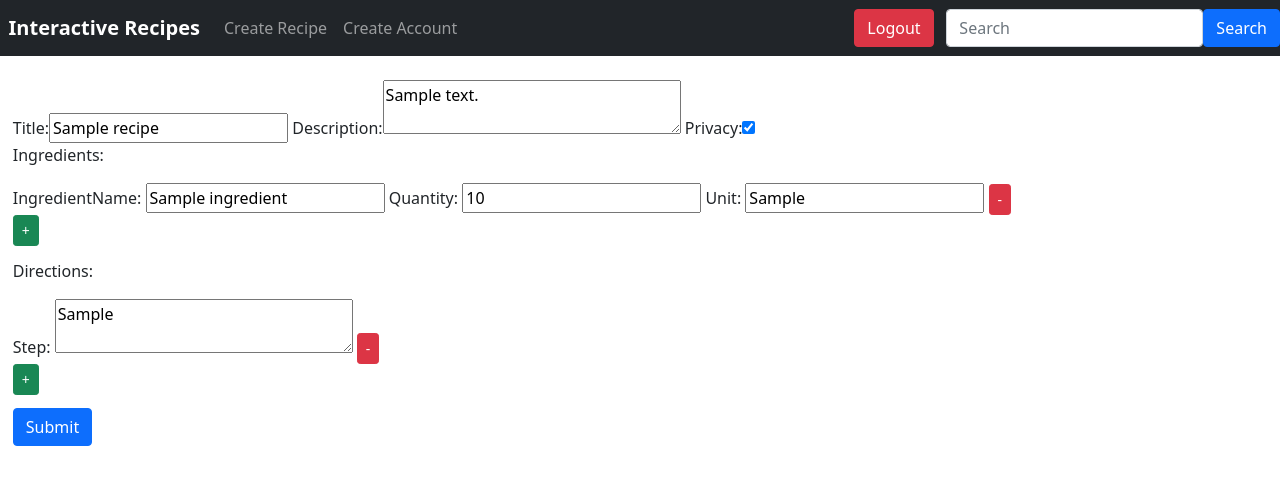
After one commit to Gregorio21/recipeInteractive, a Django app: page /editRecipe/1 in a window 1280 px wide. The commit adds this page. Shown: the top 485 px of the page. Run offline with Django 3.2, Linux system fonts and the light colour scheme; a user stored in the database is signed in; tables that the repository leaves empty hold one stand-in row (values such as "Sample post").

Commit message:
Numerous changes

```diff
--- a/mysite/CreateEditRecipe/urls.py
+++ b/mysite/CreateEditRecipe/urls.py
@@ -2,8 +2,14 @@ from django.urls import path
 from . import views
 
 urlpatterns = [
-    path('createRecipe', views.createRecipe,name="createRecipe"),
-    path('createAccount',views.createAccount,name="createAccount"),
-    path('',views.loginView),
+    path('createRecipe/', views.createRecipe,name="CreateRecipe"),
+    path('editRecipe/<int:id>', views.editRecipe,name="EditRecipe"),
+    path('createAccount/',views.createAccount,name="CreateAccount"),
+    path('',views.loginView,name="login"),
+    path('login',views.loginView,name="login2"),
+    path('logout', views.logout_view,name="logout"),
+    path('search/<str:search>', views.search,name="Search"),
+    path('search/', views.search,name="Search"),
+    path('viewRecipe/<int:id>',views.viewRecipe,name="ViewRecipe"),
 
 ]
--- a/mysite/CreateEditRecipe/views.py
+++ b/mysite/CreateEditRecipe/views.py
@@ -1,18 +1,27 @@
-from django.shortcuts import render, redirect
+from django.shortcuts import render, redirect, get_object_or_404, get_list_or_404
 
 # Create your views here.
+import logging
+from django.conf import settings
 from django.http import HttpResponse
-from .models import RecipeForm,IngredientForm,StepForm
-from django.contrib.auth import authenticate, login
+from django.http import HttpResponseRedirect
+from .models import RecipeForm,IngredientForm,StepForm,Recipe,Ingredient,Step
+from django.contrib.auth import authenticate, login, logout
 from django.contrib.auth.models import User
-from django.forms import formset_factory
+from django.forms import formset_factory, inlineformset_factory, modelformset_factory
+from django.contrib.auth.decorators import login_required
+fmt = getattr(settings, 'LOG_FORMAT', None)
+lvl = getattr(settings, 'LOG_LEVEL', logging.DEBUG)
+
+logging.basicConfig(format=fmt, level=lvl)
+
 
 def loginView(request):
     context = {}
     if request.POST:
         user = authenticate(username=request.POST['username'],password=request.POST['password'])
         login(request,user)
-        return redirect('createRecipe')
+        return redirect('CreateRecipe')
     return render(request,'login.html',context)
 
 def createAccount(request):
@@ -22,22 +31,119 @@ def createAccount(request):
         User.objects.create_user(request.POST['username'],request.POST['email'],request.POST['password'])
     return render(request,'createAccount.html',context)
 
+def logout_view(request):
+    logout(request)
+    return redirect("login")
+
+
+@login_required
 def createRecipe(request):
     context={}
     form = RecipeForm(request.POST or None)
-    num = 1
-    """if request.POST:
-        num = request.POST['count'] + 1"""
-    IngredientFormSet = formset_factory(IngredientForm,extra=num)
-    StepFormSet = formset_factory(StepForm)
+    IngredientFormSet = formset_factory(IngredientForm,can_delete=True,extra=0)
+    IngredientFormSet = IngredientFormSet(request.POST or None,prefix='Ingredient')
+    StepFormSet = formset_factory(StepForm,can_delete=True,extra=0)
+    StepFormSet = StepFormSet(request.POST or None,prefix='Step')
     context['form']= form
     context['Ingredients'] = IngredientFormSet
     context['Steps'] = StepFormSet
-    #need instance of user
-    """if form.is_valid():
-        form = form.save(commit=False)
-        form.UserId = 1
-        form = form.save()
-        id = form.pk
-        context['id'] = id"""
+    if request.method == "POST":
+        if form.is_valid():
+            form2 = form.save(commit=False)
+            form2.UserId = request.user
+            form2.save()
+        count = 1
+        for item in IngredientFormSet:
+            if item.is_valid():
+                #logging.debug(item.cleaned_data['Delete'])
+                if item.cleaned_data['DELETE'] == True:
+                    item = item.save(commit=False)
+                    if item.id: item.delete()
+                else:
+                    item = item.save(commit=False)
+                    item.RecipeId = form2
+                    item.IngredientOrder = count
+                    count += 1
+                    item.save()
+        count = 1
+        for item in StepFormSet:
+            if item.is_valid():
+                if item.cleaned_data['DELETE'] == True:
+                    item = item.save(commit=False)
+                    if item.id: item.delete()
+                else:
+                    item = item.save(commit=False)
+                    item.RecipeId = form2
+                    item.StepOrder = count
+                    count += 1
+                    item.save()
+        return HttpResponseRedirect("/editRecipe/%d"%form2.pk)
+
     return render(request,'createRecipe.html',context)
+
+@login_required
+def editRecipe(request,id=None):
+    context={}
+    obj = get_object_or_404(Recipe,id=id,UserId=request.user)
+    form = RecipeForm(request.POST or None,instance=obj)
+    IngredientFormSetFactory = modelformset_factory(Ingredient,form=IngredientForm,extra=0,can_delete=True)
+    StepFormSetFactory = modelformset_factory(Step,form=StepForm,extra=0,can_delete=True)
+    if request.method == "POST":
+        if form.is_valid():
+            form2 = form.save(commit=False)
+            form2.UserId = request.user
+            form2.save()
+        count = 1
+        IngredientFormSet2 = IngredientFormSetFactory(request.POST or None, request.FILES or None, prefix="Ingredient")
+        StepFormSet2 = StepFormSetFactory(request.POST or None, request.FILES or None,prefix="Step")
+        for item in IngredientFormSet2:
+            if item.is_valid():
+                if item.cleaned_data['DELETE'] == True:
+                    item = item.save(commit=False)
+                    if item.id: item.delete()
+                else:
+                    item = item.save(commit=False)
+                    item.RecipeId = form2
+                    item.IngredientOrder = count
+                    count += 1
+                    item.save()
+        count = 1
+        for item in StepFormSet2:
+            if item.is_valid():
+                if item.cleaned_data['DELETE'] == True:
+                    item = item.save(commit=False)
+                    if item.id: item.delete()
+                else:
+                    item = item.save(commit=False)
+                    item.RecipeId = form2
+                    item.StepOrder = count
+                    count += 1
+                    item.save()
+        #return HttpResponseRedirect("/editRecipe/%d"%form.pk)
+    Ingredients = Ingredient.objects.filter(RecipeId=obj)
+    Steps = Step.objects.filter(RecipeId=obj)
+    IngredientFormSet = IngredientFormSetFactory(prefix="Ingredient", queryset=Ingredients)
+    StepFormSet = StepFormSetFactory(prefix="Step", queryset=Steps)
+    context['form'] = form
+    context['Ingredients'] = IngredientFormSet
+    context['Steps'] = StepFormSet
+    return render(request,'createRecipe.html',context)
+
+@login_required
+def search(request):
+    context = {}
+    result = Recipe.objects.filter(Title__icontains=request.GET["search"])
+    #result = Recipe.objects.all()
+    context["results"] = result
+    return render(request,'search.html',context)
+
+@login_required
+def viewRecipe(request,id=None):
+    context = {}
+    currRecipe = Recipe.objects.filter(id=id)
+    Ingredients = Ingredient.objects.filter(RecipeId=currRecipe[0])
+    Steps = Step.objects.filter(RecipeId=currRecipe[0])
+    context["recipe"] = currRecipe
+    context["ingredients"] = Ingredients
+    context["steps"] = Steps
+    return render(request,'viewRecipe.html',context)
--- a/mysite/mysite/settings.py
+++ b/mysite/mysite/settings.py
@@ -29,6 +29,8 @@ ALLOWED_HOSTS = []
 
 
 # Application definition
+
+LOGIN_URL="login"
 
 INSTALLED_APPS = [
     'django.contrib.admin',
--- a/mysite/templates/createRecipe.html
+++ b/mysite/templates/createRecipe.html
@@ -1,24 +1,110 @@
 <!DOCTYPE html>
 <html lang="en">
-<head>
-    <meta charset="UTF-8">
-    <title>Title</title>
-</head>
-<body>
-<form method="post">
+<style>
+    #Step_forms {
+        padding-top: 1%;
+    }
+    #submit {
+        padding-top: 1%;
+    }
+</style>
+{% extends "header.html" %}
+{% block content %}
+<form method="POST">
     {% csrf_token %}
     {{form}}
     {{ Ingredients.management_form }}
-    {% for Ingredient in Ingredients.forms %}
-        <p>{{ Ingredient }}</p>
-    {% endfor %}
+    <div id="Ingredient_forms" name="Ingredient_forms">
+        <p>Ingredients: </p>
+        {% for Ingredient in Ingredients.forms %}
+            <div {% if Ingredient.Delete.value %} style="display: none" {% endif %}>
+                {{ Ingredient.IngredientName.label_tag }}
+                {{ Ingredient.IngredientName }}
+                {{ Ingredient.Quantity.label_tag }}
+                {{ Ingredient.Quantity }}
+                {{ Ingredient.Unit.label_tag }}
+                {{ Ingredient.Unit }}
+                <p style="display: none" name="Delete">{{ Ingredient.DELETE }}</p>
+                <p style="display: none" name="Delete">{{ Ingredient.id }}</p>
+                <input class="btn btn-danger delete-ingredient btn-sm" type="button" value="-">
+
+            </div>
+        {% endfor %}
+    </div>
+    <input type="button" class="btn btn-success btn-sm" value="+" id="add_more">
+    <div id="empty_form" style="display:none">
+        <div>
+            {{ Ingredients.empty_form.IngredientName.label_tag }}
+            {{ Ingredients.empty_form.IngredientName }}
+            {{ Ingredients.empty_form.Quantity.label_tag }}
+            {{ Ingredients.empty_form.Quantity }}
+            {{ Ingredients.empty_form.Unit.label_tag }}
+            {{ Ingredients.empty_form.Unit }}
+            <p style="display: none" name="Delete">{{ Ingredients.empty_form.DELETE }}</p>
+            <p style="display: none" name="Delete">{{ Ingredients.empty_form.id }}</p>
+            <input class="btn btn-danger delete-ingredient btn-sm" type="button" value="-">
+
+        </div>
+    </div>
     {{ Steps.management_form }}
-    {% for Step in Steps.forms %}
-        <p>{{ Step }}</p>
-    {% endfor %}
-    <br>
-    <br>{{ingredient}}
-    <p><input type="submit" value="Submit" name="commit" id="message_submit" /></p>
+    <div id="Step_forms">
+        <p>Directions: </p>
+        {% for Step in Steps.forms %}
+            <div {% if Step.Delete.value %} style="display: none" {% endif %}>
+                {{ Step.Step.label_tag }}
+                {{ Step.Step }}
+                <p style="display: none" name="Delete">{{ Step.DELETE }}</p>
+                <p style="display: none" name="Delete">{{ Step.id }}</p>
+                <input class="btn btn-danger delete-step btn-sm" type="button" value="-">
+            </div>
+        {% endfor %}
+    </div>
+    <div id="empty_form2" style="display:none">
+        <div>
+            {{ Steps.empty_form.Step.label_tag }}
+            {{ Steps.empty_form.Step }}
+            <p style="display: none" name="Delete">{{ Steps.empty_form.DELETE }}</p>
+            <p style="display: none" name="Delete">{{ Steps.empty_form.id }}</p>
+            <input class="btn btn-danger delete-step btn-sm" type="button" value="-">
+        </div>
+    </div>
+    <input type="button" class="btn btn-success btn-sm" value="+" id="add_more2">
+    <p id="submit"><input type="submit" value="Submit" class="btn btn-primary" name="commit" id="message_submit" /></p>
 </form>
-</body>
+<script>
+    $("#Ingredient_forms").on('click',".btn.btn-danger.delete-ingredient", function() {
+        var curr = $(this).parent()
+        curr.css("display", "none")
+        var del = curr.children().eq(6).children()
+        console.log(del)
+        del.prop('checked', true)
+        console.log(del)
+    });
+</script>
+<script>
+    $("#Step_forms").on('click',".btn.btn-danger.delete-step", function() {
+        var curr = $(this).parent()
+        curr.css("display", "none")
+        var del = curr.children().eq(2).children()
+        console.log(del)
+        del.prop('checked', true)
+        console.log(del)
+    });
+</script>
+<script>
+        $('#add_more').click(function() {
+            var form_idx = $('#id_Ingredient-TOTAL_FORMS').val();
+            $('#Ingredient_forms').append($('#empty_form').html().replace(/__prefix__/g, form_idx));
+            $('#id_Ingredient-TOTAL_FORMS').val(parseInt(form_idx) + 1);
+        });
+</script>
+<script>
+        $('#add_more2').click(function() {
+            var form_idx = $('#id_Step-TOTAL_FORMS').val();
+            $('#Step_forms').append($('#empty_form2').html().replace(/__prefix__/g, form_idx));
+            $('#id_Step-TOTAL_FORMS').val(parseInt(form_idx) + 1);
+
+        });
+</script>
+{% endblock %}
 </html>
--- /dev/null
+++ b/mysite/templates/header.html
@@ -0,0 +1,63 @@
+<!DOCTYPE html>
+<html lang="en">
+<head>
+    <meta charset="UTF-8">
+    <script type="text/javascript" src="http://code.jquery.com/jquery-latest.min.js"></script>
+    <meta charset="UTF-8">
+    <!-- CSS only -->
+    <link href="https://cdn.jsdelivr.net/npm/bootstrap@5.1.3/dist/css/bootstrap.min.css" rel="stylesheet" integrity="sha384-1BmE4kWBq78iYhFldvKuhfTAU6auU8tT94WrHftjDbrCEXSU1oBoqyl2QvZ6jIW3" crossorigin="anonymous">
+    <!-- JavaScript Bundle with Popper -->
+    <script src="https://cdn.jsdelivr.net/npm/bootstrap@5.1.3/dist/js/bootstrap.bundle.min.js" integrity="sha384-ka7Sk0Gln4gmtz2MlQnikT1wXgYsOg+OMhuP+IlRH9sENBO0LRn5q+8nbTov4+1p" crossorigin="anonymous"></script>
+</head>
+<style>
+  #block {
+    padding-left: 1%;
+  }
+  #brand {
+    font-weight: bold;
+    padding-left: 1%;
+  }
+  #logout {
+    padding-right: 1%
+  }
+</style>
+<body>
+{% url 'CreateRecipe' as CreateRecipe %}
+{% url 'CreateAccount' as CreateAccount %}
+{% url 'logout' as logout %}
+<nav class="navbar sticky-top navbar-expand-lg navbar-dark bg-dark" id="navbar">
+
+
+    <button class="navbar-toggler" type="button" data-toggle="collapse" data-target="#navbarTogglerDemo01" aria-controls="navbarTogglerDemo01" aria-expanded="false" aria-label="Toggle navigation">
+    <span class="navbar-toggler-icon"></span>
+  </button>
+  <div class="collapse navbar-collapse" id="navbarTogglerDemo01">
+    <a class="navbar-brand" id="brand">Interactive Recipes</a>
+    <ul class="navbar-nav mr-auto mt-2 mt-lg-0">
+      <li class="nav-item">
+        <a class="nav-item nav-link {% if request.resolver_match.url_name == "CreateRecipe" %}active{% endif %}" href="{{ CreateRecipe }}">Create Recipe</a>
+      </li>
+      <li class="nav-item">
+        <a class="nav-item nav-link {% if request.resolver_match.url_name == "CreateAccount" %}active{% endif %}" href="{{ CreateAccount }}">Create Account</a>
+      </li>
+    </ul>
+  </div>
+    <form class="d-flex" id="logout" action="{{ logout }}">
+      <button class="btn btn-danger" type="submit" {% if not user.is_authenticated %} disabled {% endif %}>Logout</button>
+    </form>
+    <form class="d-flex" action="{% url "Search" %}" method="GET">
+        {% csrf_token %}
+      <input class="form-control mr-sm-2" type="search" placeholder="Search" aria-label="Search" id="search" name="search">
+      <button class="btn btn-primary my-2 my-sm-0" type="submit" >Search</button>
+    </form>
+
+
+
+</nav>
+<br>
+<div id="block">
+  {% block content %}
+  {% endblock %}
+</div>
+</body>
+</html>
```
Also changed, not shown: mysite/CreateEditRecipe/models.py (+13 -4 lines), mysite/templates/createAccount.html (+3 -7 lines), mysite/templates/login.html (+3 -6 lines), mysite/templates/search.html (added, +27 -0 lines), mysite/templates/viewRecipe.html (added, +41 -0 lines), mysite/CreateEditRecipe/migrations/0003_recipe_description.py (added), mysite/CreateEditRecipe/migrations/0004_step_recipeid.py (added).
